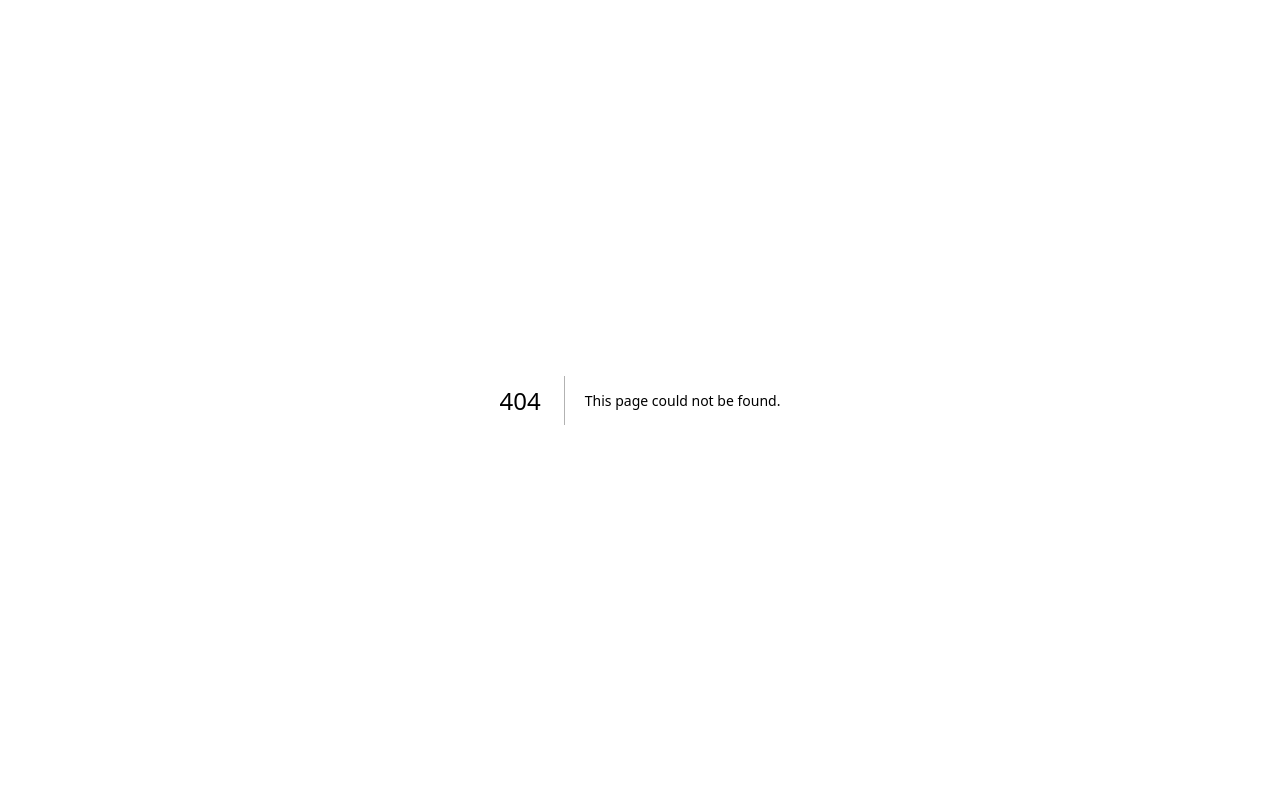
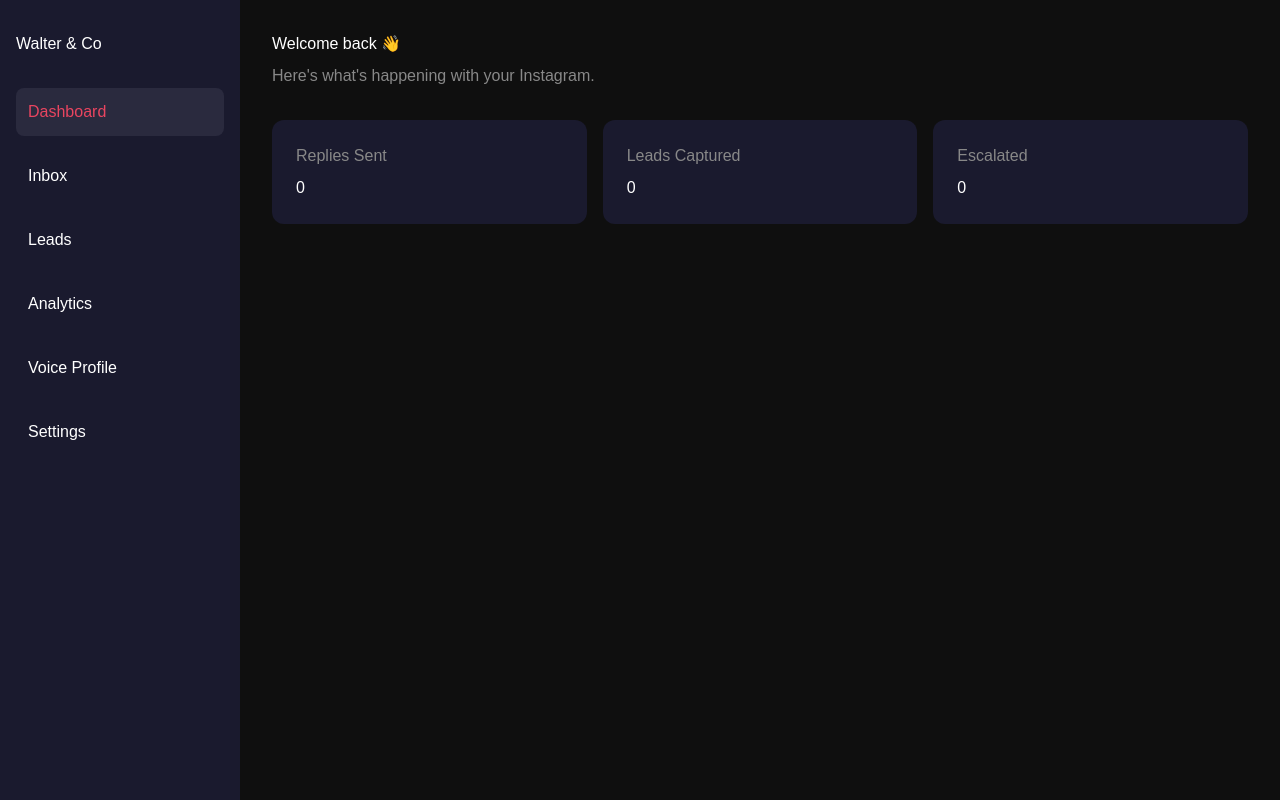
Before and after one commit to ethanvonsol-lab/walter-co-app, a Next.js app: page /dashboard in a window 1280 px wide. Before the commit this address had no page. Built offline with nearby package versions, Linux system fonts and the light colour scheme.

Commit message:
Add login page and dashboard

```diff
--- /dev/null
+++ b/app/dashboard/page.tsx
@@ -0,0 +1,38 @@
+export default function Dashboard() {
+  return (
+    <main style={{ display: 'flex', height: '100vh', background: '#0f0f0f', color: 'white' }}>
+      {/* Sidebar */}
+      <div style={{ width: '240px', background: '#1a1a2e', padding: '2rem 1rem', display: 'flex', flexDirection: 'column', gap: '1rem' }}>
+        <h2 style={{ color: 'white', marginBottom: '1rem' }}>Walter & Co</h2>
+        <a href="/dashboard" style={{ color: '#e94560', padding: '0.75rem', borderRadius: '8px', background: '#2a2a3e', textDecoration: 'none' }}>Dashboard</a>
+        <a href="/dashboard/inbox" style={{ color: 'white', padding: '0.75rem', borderRadius: '8px', textDecoration: 'none' }}>Inbox</a>
+        <a href="/dashboard/leads" style={{ color: 'white', padding: '0.75rem', borderRadius: '8px', textDecoration: 'none' }}>Leads</a>
+        <a href="/dashboard/analytics" style={{ color: 'white', padding: '0.75rem', borderRadius: '8px', textDecoration: 'none' }}>Analytics</a>
+        <a href="/dashboard/voice" style={{ color: 'white', padding: '0.75rem', borderRadius: '8px', textDecoration: 'none' }}>Voice Profile</a>
+        <a href="/dashboard/settings" style={{ color: 'white', padding: '0.75rem', borderRadius: '8px', textDecoration: 'none' }}>Settings</a>
+      </div>
+
+      {/* Main content */}
+      <div style={{ flex: 1, padding: '2rem' }}>
+        <h1>Welcome back 👋</h1>
+        <p style={{ color: '#888', marginTop: '0.5rem' }}>Here's what's happening with your Instagram.</p>
+
+        {/* Stats */}
+        <div style={{ display: 'grid', gridTemplateColumns: 'repeat(3, 1fr)', gap: '1rem', marginTop: '2rem' }}>
+          <div style={{ background: '#1a1a2e', padding: '1.5rem', borderRadius: '12px' }}>
+            <p style={{ color: '#888' }}>Replies Sent</p>
+            <h2 style={{ color: 'white', marginTop: '0.5rem' }}>0</h2>
+          </div>
+          <div style={{ background: '#1a1a2e', padding: '1.5rem', borderRadius: '12px' }}>
+            <p style={{ color: '#888' }}>Leads Captured</p>
+            <h2 style={{ color: 'white', marginTop: '0.5rem' }}>0</h2>
+          </div>
+          <div style={{ background: '#1a1a2e', padding: '1.5rem', borderRadius: '12px' }}>
+            <p style={{ color: '#888' }}>Escalated</p>
+            <h2 style={{ color: 'white', marginTop: '0.5rem' }}>0</h2>
+          </div>
+        </div>
+      </div>
+    </main>
+  )
+}
--- /dev/null
+++ b/app/login/page.tsx
@@ -0,0 +1,50 @@
+'use client'
+
+import { useState } from 'react'
+import { supabase } from '@/lib/supabase'
+
+export default function LoginPage() {
+  const [email, setEmail] = useState('')
+  const [password, setPassword] = useState('')
+  const [error, setError] = useState('')
+  const [loading, setLoading] = useState(false)
+
+  const handleLogin = async () => {
+    setLoading(true)
+    setError('')
+   const { error } = await supabase.auth.signInWithPassword({ email, password })
+if (!error) window.location.href = '/dashboard'
+    if (error) setError(error.message)
+    setLoading(false)
+  }
+
+  return (
+    <main style={{ display: 'flex', flexDirection: 'column', alignItems: 'center', justifyContent: 'center', height: '100vh', background: '#0f0f0f' }}>
+      <h1 style={{ color: 'white', marginBottom: '2rem' }}>Walter & Co</h1>
+      <div style={{ display: 'flex', flexDirection: 'column', gap: '1rem', width: '300px' }}>
+        <input
+          type="email"
+          placeholder="Email"
+          value={email}
+          onChange={e => setEmail(e.target.value)}
+          style={{ padding: '0.75rem', borderRadius: '8px', border: 'none', fontSize: '1rem' }}
+        />
+        <input
+          type="password"
+          placeholder="Password"
+          value={password}
+          onChange={e => setPassword(e.target.value)}
+          style={{ padding: '0.75rem', borderRadius: '8px', border: 'none', fontSize: '1rem' }}
+        />
+        {error && <p style={{ color: 'red' }}>{error}</p>}
+        <button
+          onClick={handleLogin}
+          disabled={loading}
+          style={{ padding: '0.75rem', borderRadius: '8px', background: '#e94560', color: 'white', border: 'none', fontSize: '1rem', cursor: 'pointer' }}
+        >
+          {loading ? 'Logging in...' : 'Login'}
+        </button>
+      </div>
+    </main>
+  )
+}
```
